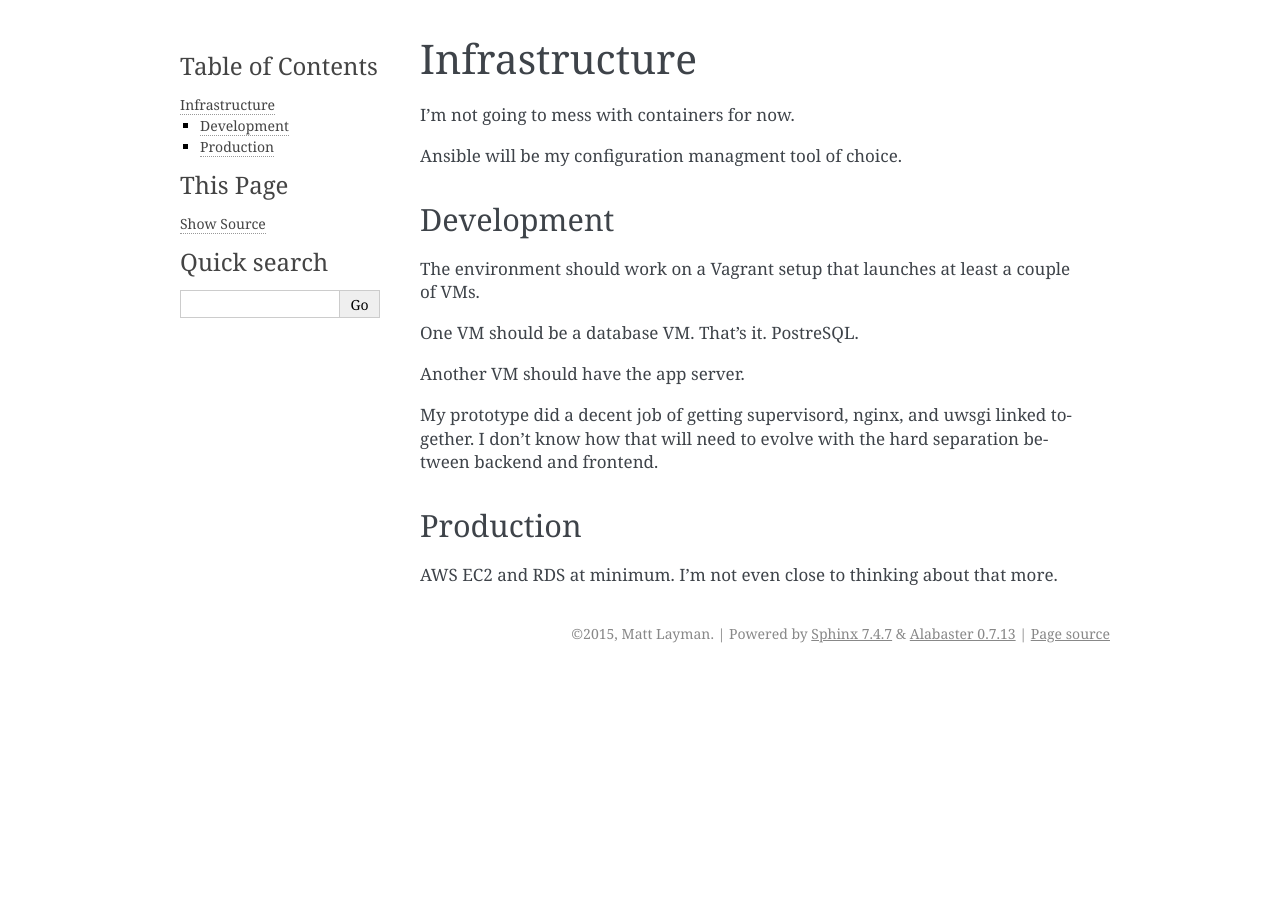
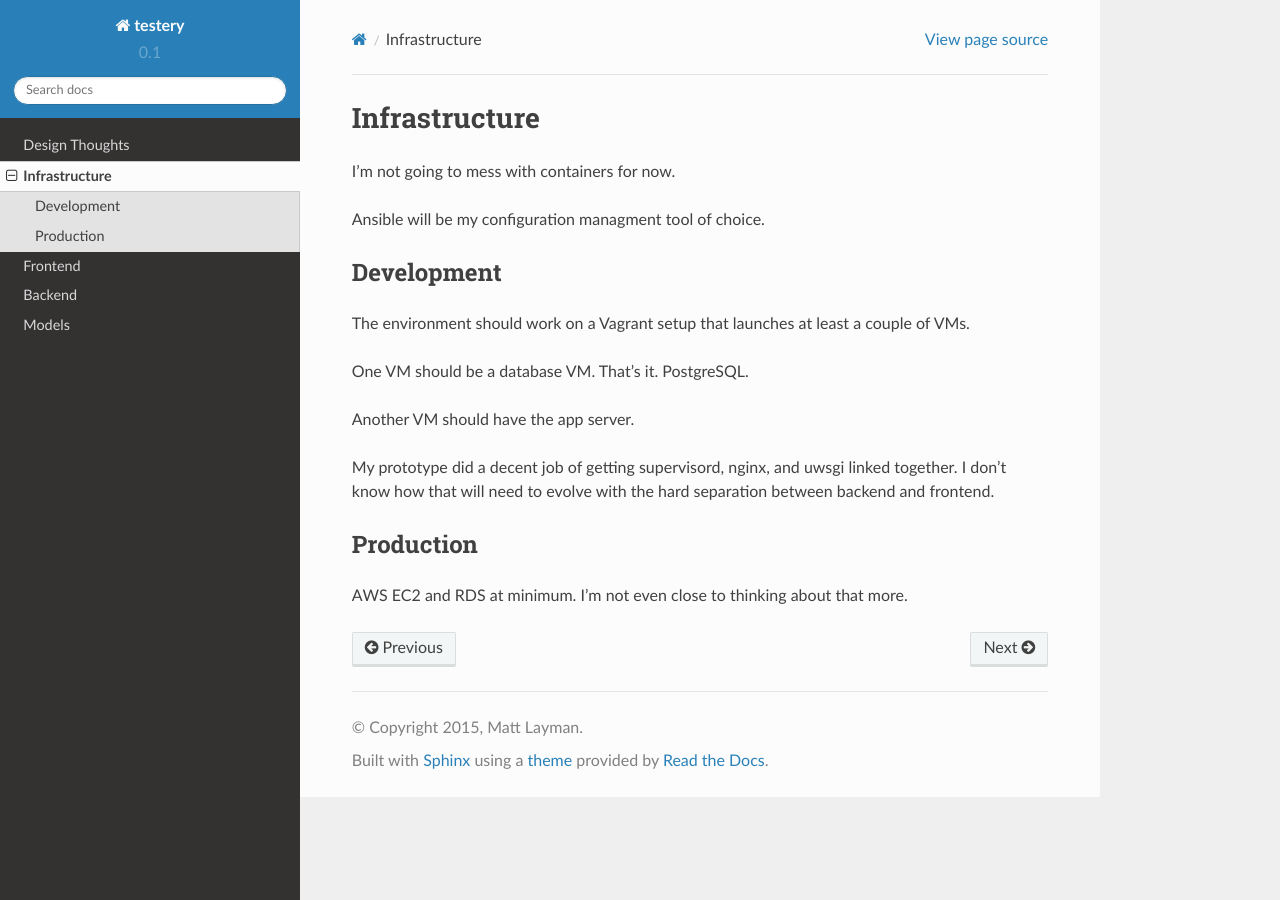
Before and after one commit to mblayman/testery, a Sphinx documentation site: the page built from docs/infrastructure.rst, in a window 1280 px wide. Built offline with Sphinx 7.4.7 and the Read the Docs theme 2.0.0, drawn with Linux system fonts in a browser that asks for light colours.

Commit message:
Get some models thoughts into text.

```diff
--- a/docs/conf.py
+++ b/docs/conf.py
@@ -108,7 +108,7 @@
 
 # The theme to use for HTML and HTML Help pages.  See the documentation for
 # a list of builtin themes.
-html_theme = 'alabaster'
+html_theme = 'sphinx_rtd_theme'
 
 # Theme options are theme-specific and customize the look and feel of a theme
 # further.  For a list of options available for each theme, see the
--- a/docs/index.rst
+++ b/docs/index.rst
@@ -13,3 +13,4 @@
    infrastructure
    frontend
    backend
+   models
--- a/docs/infrastructure.rst
+++ b/docs/infrastructure.rst
@@ -11,7 +11,7 @@
 The environment should work on a Vagrant setup
 that launches at least a couple of VMs.
 
-One VM should be a database VM. That's it. PostreSQL.
+One VM should be a database VM. That's it. PostgreSQL.
 
 Another VM should have the app server.
 
```
Also changed, not shown: docs/models.rst (added, +20 -0 lines).
